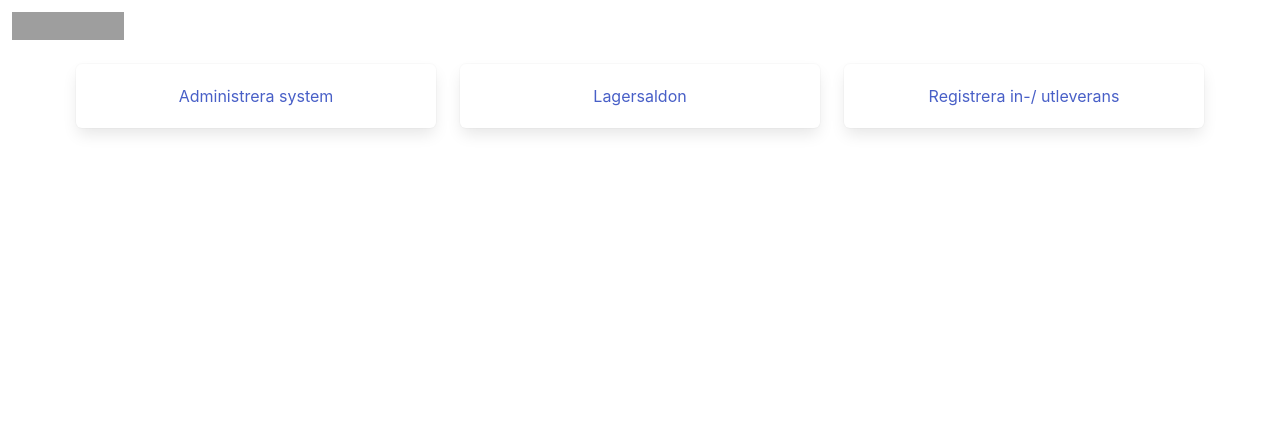
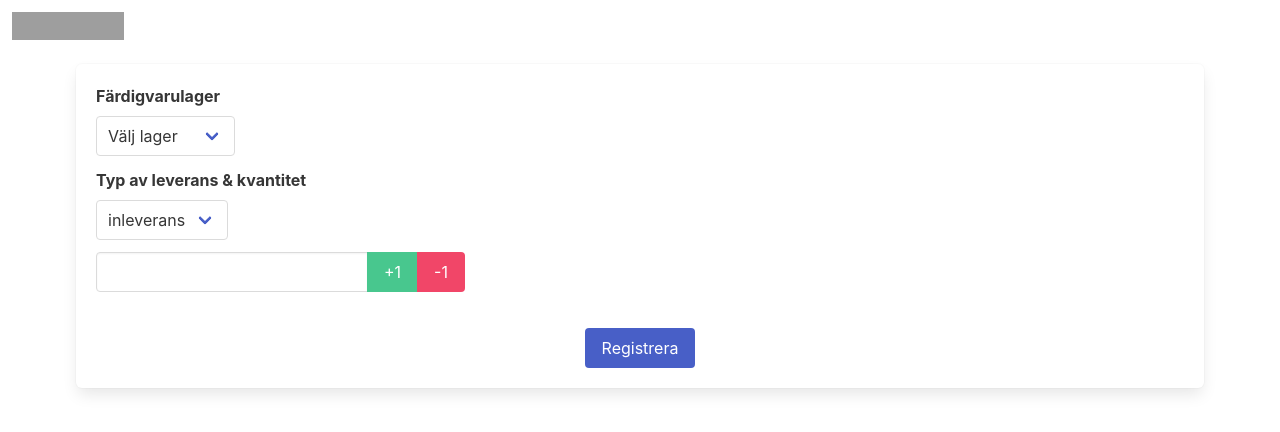
Before and after one commit to wiiha/simpleERPsystem, an Angular app in the folder simple-erp-web-client/: page /transaction in a window 1280 px wide. Before the commit this address led to /. Shown: the top 432 px of the page. Built offline with nearby package versions, Linux system fonts and the light colour scheme; grey boxes are pictures that could not be loaded.

Commit message:
Transaction view Added and designed transaction view

```diff
--- a/simple-erp-web-client/src/app/app.component.html
+++ b/simple-erp-web-client/src/app/app.component.html
@@ -1,3 +1,4 @@
 <app-navbar></app-navbar>
-
-<router-outlet></router-outlet>
+<div class="container">
+  <router-outlet></router-outlet>
+</div>
--- a/simple-erp-web-client/src/app/app.module.ts
+++ b/simple-erp-web-client/src/app/app.module.ts
@@ -6,13 +6,15 @@ import { AppComponent } from './app.component';
 import { NavbarComponent } from './navbar/navbar.component';
 import { StartMenuComponent } from './start-menu/start-menu.component';
 import { ModuleCardComponent } from './start-menu/module-card/module-card.component';
+import { TransactionModuleComponent } from './transaction-module/transaction-module.component';
 
 @NgModule({
   declarations: [
     AppComponent,
     NavbarComponent,
     StartMenuComponent,
-    ModuleCardComponent
+    ModuleCardComponent,
+    TransactionModuleComponent
   ],
   imports: [
     BrowserModule,
--- a/simple-erp-web-client/src/app/start-menu/start-menu.component.html
+++ b/simple-erp-web-client/src/app/start-menu/start-menu.component.html
@@ -1,4 +1,3 @@
-<div class="container">
 <div class="columns is-marginless">
   <app-module-card
     *ngFor="let item of moduleItems"
@@ -7,4 +6,3 @@
     route="{{ item.route }}"
   ></app-module-card>
 </div>
-</div>
--- /dev/null
+++ b/simple-erp-web-client/src/app/transaction-module/transaction-module.component.html
@@ -0,0 +1,53 @@
+<div class="columns is-marginless">
+  <div class="column">
+    <div class="box">
+      <div class="field">
+        <label class="label">Färdigvarulager</label>
+        <div class="control">
+          <div class="select">
+            <select>
+              <option selected>Välj lager</option>
+              <option *ngFor="let location of stockLocations">{{
+                location.city
+              }}</option>
+            </select>
+          </div>
+        </div>
+      </div>
+      <div class="field">
+        <label class="label">Typ av leverans & kvantitet</label>
+        <div class="control">
+          <div class="select">
+            <select>
+              <option selected>inleverans</option>
+              <option>utleverans</option>
+            </select>
+          </div>
+        </div>
+      </div>
+      <!-- <label>Kvantitet</label> -->
+      <div class="field has-addons">
+        <!-- <label class="label">Kvantitet</label> -->
+        <div class="control">
+          <input class="input" type="text" />
+        </div>
+        <div class="control">
+          <a class="button is-success">
+            +1
+          </a>
+        </div>
+        <div class="control">
+          <a class="button is-danger">
+            -1
+          </a>
+        </div>
+      </div>
+      <br/>
+      <div class="field is-grouped is-grouped-centered">
+        <div class="control">
+          <button class="button is-link">Registrera</button>
+        </div>
+      </div>
+    </div>
+  </div>
+</div>
--- /dev/null
+++ b/simple-erp-web-client/src/app/transaction-module/transaction-module.component.ts
@@ -0,0 +1,33 @@
+import { Component, OnInit } from "@angular/core";
+
+interface stockLocation {
+  stockNumber: number;
+  city: string;
+}
+
+@Component({
+  selector: "app-transaction-module",
+  templateUrl: "./transaction-module.component.html",
+  styleUrls: ["./transaction-module.component.sass"]
+})
+export class TransactionModuleComponent implements OnInit {
+
+  stockLocations : stockLocation[]=[
+    {
+      stockNumber: 1,
+      city: "Norrköping"
+    },
+    {
+      stockNumber: 2,
+      city: "Frankfurt"
+    },
+    {
+      stockNumber: 3,
+      city: "Lund"
+    }
+  ]
+
+  constructor() {}
+
+  ngOnInit() {}
+}
```
Also changed, not shown: simple-erp-web-client/src/app/app-routing.module.ts (+5 -5 lines), simple-erp-web-client/src/app/transaction-module/transaction-module.component.sass (added), 1 other file (tests, documents, lock files or other folders). Lines whose indentation alone changed are shown as unchanged.
